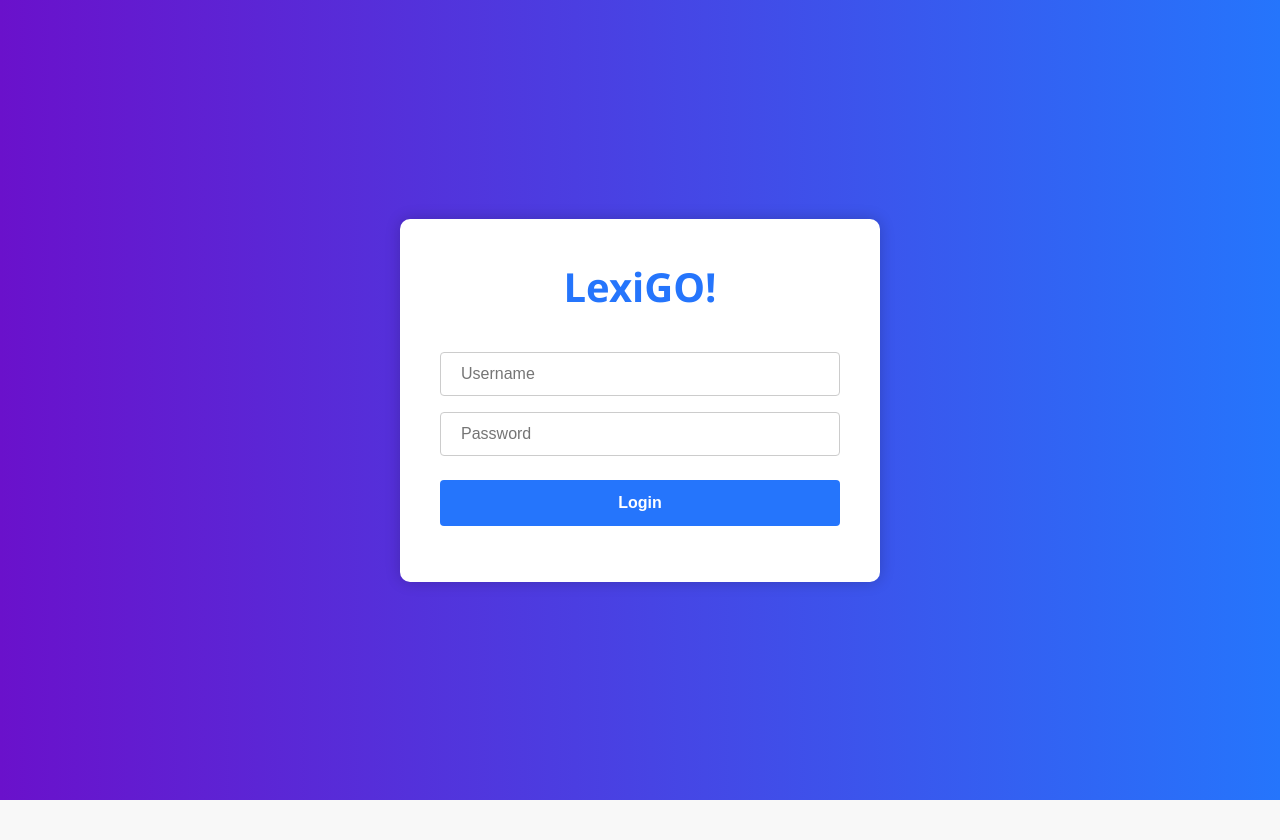
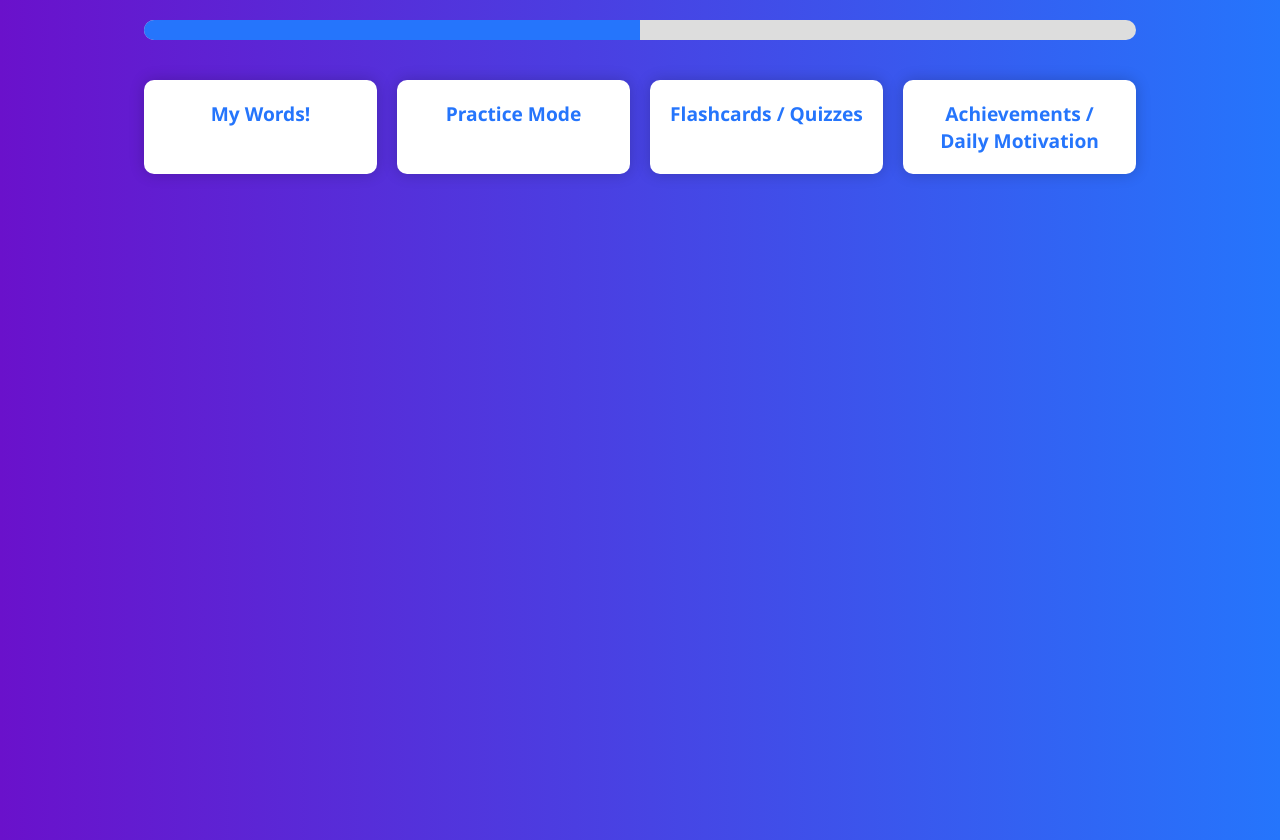
Before and after one commit to antoinemansour7/LexiGo, a React (Create React App) app in the folder frontend/: page /dashboard in a window 1280 px wide. Before the commit the page ends 800 px from the top, so only its background shows below. Built offline with nearby package versions, Linux system fonts and the light colour scheme.

Commit message:
added dashboard page

```diff
--- a/frontend/src/dashboard.js
+++ b/frontend/src/dashboard.js
@@ -1,10 +1,60 @@
 import React from 'react';
 
 function Dashboard() {
+  // Inline styles for aesthetics
+  const containerStyle = {
+    minHeight: '100vh',
+    background: 'linear-gradient(to right, #6a11cb, #2575fc)',
+    fontFamily: "'Segoe UI', Tahoma, Geneva, Verdana, sans-serif",
+    padding: '20px',
+    color: '#fff'
+  };
+
+  const progressContainerStyle = {
+    width: '80%',
+    margin: '0 auto 40px',
+    background: '#ddd',
+    borderRadius: '10px',
+    overflow: 'hidden'
+  };
+
+  const progressBarStyle = {
+    width: '50%', // example progress value
+    height: '20px',
+    background: '#2575fc'
+  };
+
+  const gridContainer = {
+    display: 'grid',
+    gridTemplateColumns: 'repeat(auto-fit, minmax(200px, 1fr))',
+    gap: '20px',
+    width: '80%',
+    margin: '0 auto'
+  };
+
+  const boxStyle = {
+    background: '#fff',
+    color: '#2575fc',
+    padding: '20px',
+    borderRadius: '10px',
+    textAlign: 'center',
+    boxShadow: '0 0 15px rgba(0, 0, 0, 0.2)',
+    cursor: 'pointer',
+    fontWeight: 'bold',
+    fontSize: '1.2em'
+  };
+
   return (
-    <div style={{ padding: '40px', textAlign: 'center' }}>
-      <h1>Dashboard</h1>
-      <p>Welcome to the dashboard!</p>
+    <div style={containerStyle}>
+      <div style={progressContainerStyle}>
+        <div style={progressBarStyle}></div>
+      </div>
+      <div style={gridContainer}>
+        <div style={boxStyle} onClick={() => console.log('My Words! clicked')}>My Words!</div>
+        <div style={boxStyle} onClick={() => console.log('Practice Mode clicked')}>Practice Mode</div>
+        <div style={boxStyle} onClick={() => console.log('Flashcards / Quizzes clicked')}>Flashcards / Quizzes</div>
+        <div style={boxStyle} onClick={() => console.log('Achievements / Daily Motivation clicked')}>Achievements / Daily Motivation</div>
+      </div>
     </div>
   );
 }
--- a/frontend/src/index.js
+++ b/frontend/src/index.js
@@ -1,18 +1,18 @@
 import React from 'react';
 import ReactDOM from 'react-dom/client';
 import './index.css';
-import { BrowserRouter } from 'react-router-dom';
+import { BrowserRouter, Routes, Route } from 'react-router-dom';
 import App from './App';
+import Dashboard from './dashboard';
 
 const root = ReactDOM.createRoot(document.getElementById('root'));
 root.render(
   <React.StrictMode>
     <BrowserRouter>
-      <App />
+      <Routes>
+        <Route path="/" element={<App />} />
+        <Route path="/dashboard" element={<Dashboard />} />
+      </Routes>
     </BrowserRouter>
   </React.StrictMode>
 );
-
-// If you want to start measuring performance in your app, pass a function
-// to log results (for example: reportWebVitals(console.log))
-// or send to an analytics endpoint. Learn more: https://bit.ly/CRA-vitals
```
